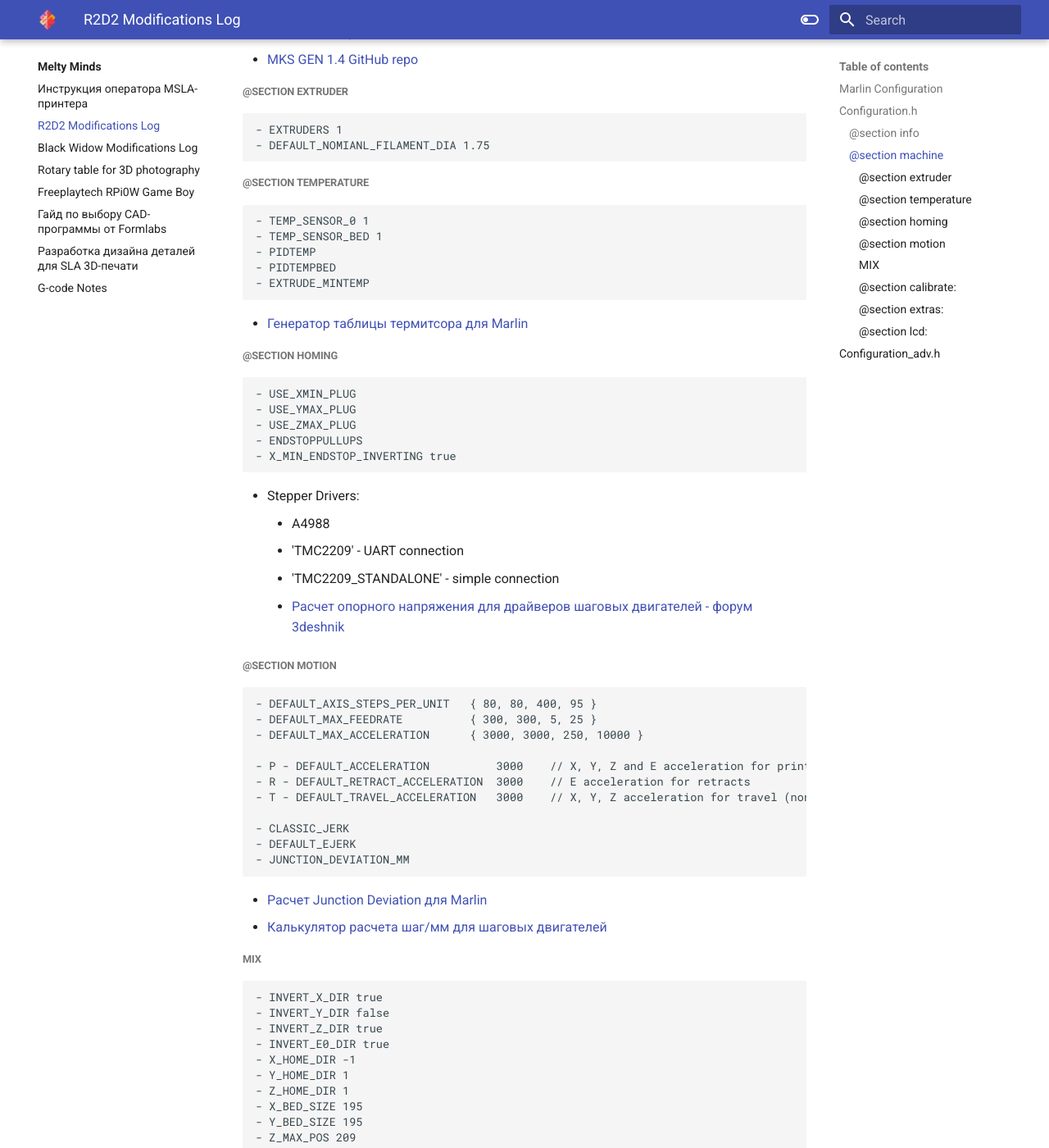
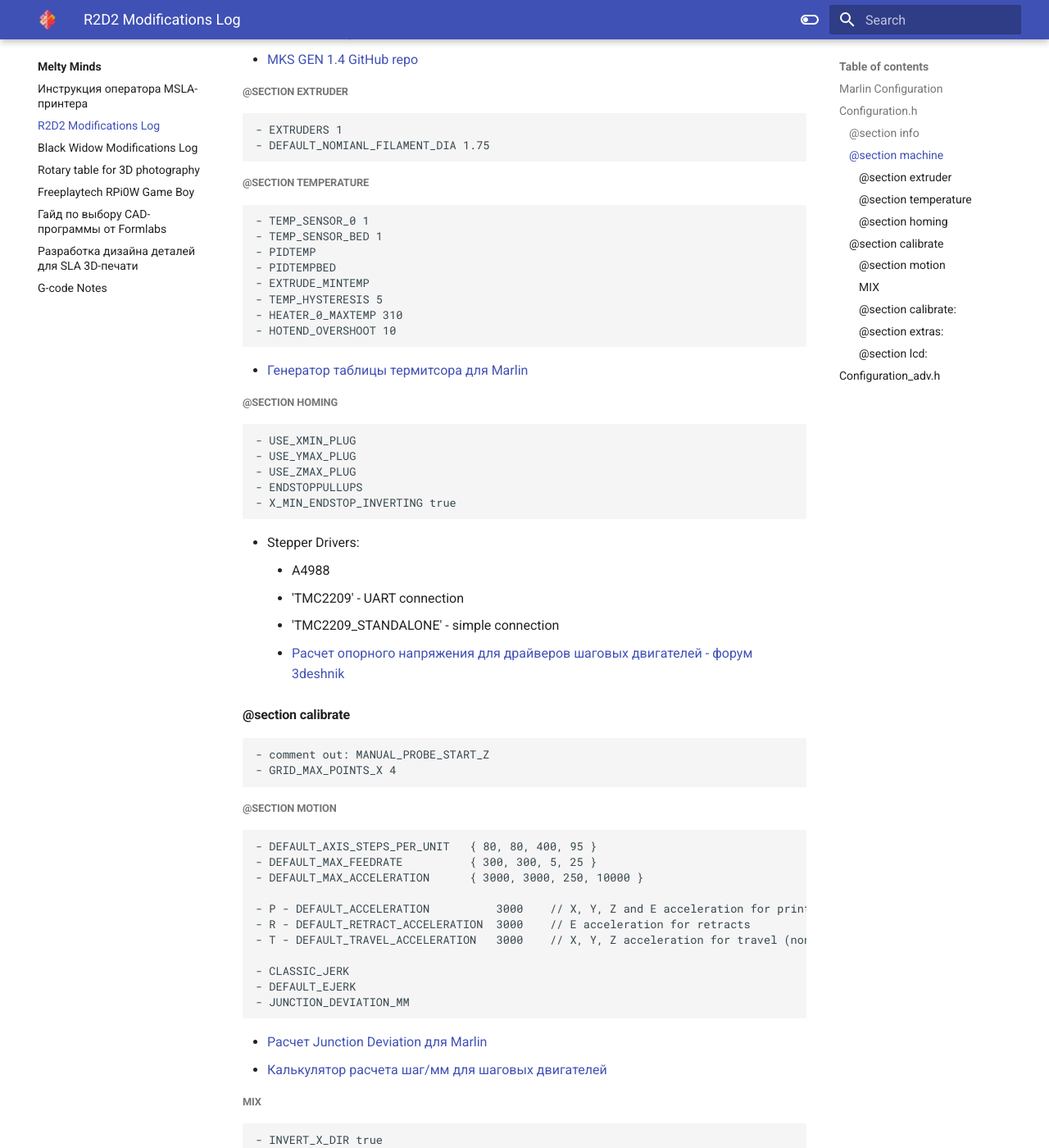
Before and after one commit to lejbronika/knowledge_base, an MkDocs documentation site: the page built from docs/meltyminds/r2d2_log.md, in a window 1280 px wide and 1400 px high, scrolled down 1130 px. Shown: the whole window at 82% size. Built offline with MkDocs 1.6.1 and Material for MkDocs 9.7.7, drawn with Linux system fonts in a browser that asks for light colours.

Commit message:
Update r2d2 log.

```diff
--- a/docs/meltyminds/r2d2_log.md
+++ b/docs/meltyminds/r2d2_log.md
@@ -38,6 +38,9 @@ tags:
     - PIDTEMP
     - PIDTEMPBED
     - EXTRUDE_MINTEMP
+    - TEMP_HYSTERESIS 5
+    - HEATER_0_MAXTEMP 310
+    - HOTEND_OVERSHOOT 10
 
 - [Генератор таблицы термитсора для Marlin](https://www.thingiverse.com/thing:103668/files)
 
@@ -53,6 +56,10 @@ tags:
     + 'TMC2209' - UART connection
     + 'TMC2209_STANDALONE' - simple connection
     + [Расчет опорного напряжения для драйверов шаговых двигателей - форум 3deshnik](https://3deshnik.ru/forum/viewtopic.php?f=5&t=78)
+
+#### @section calibrate
+    - comment out: MANUAL_PROBE_START_Z
+    - GRID_MAX_POINTS_X 4
 
 ##### @section motion
     - DEFAULT_AXIS_STEPS_PER_UNIT   { 80, 80, 400, 95 }
```
Also changed, not shown: docs/arkenstone/arc_schema.md (+1 -1 lines).
